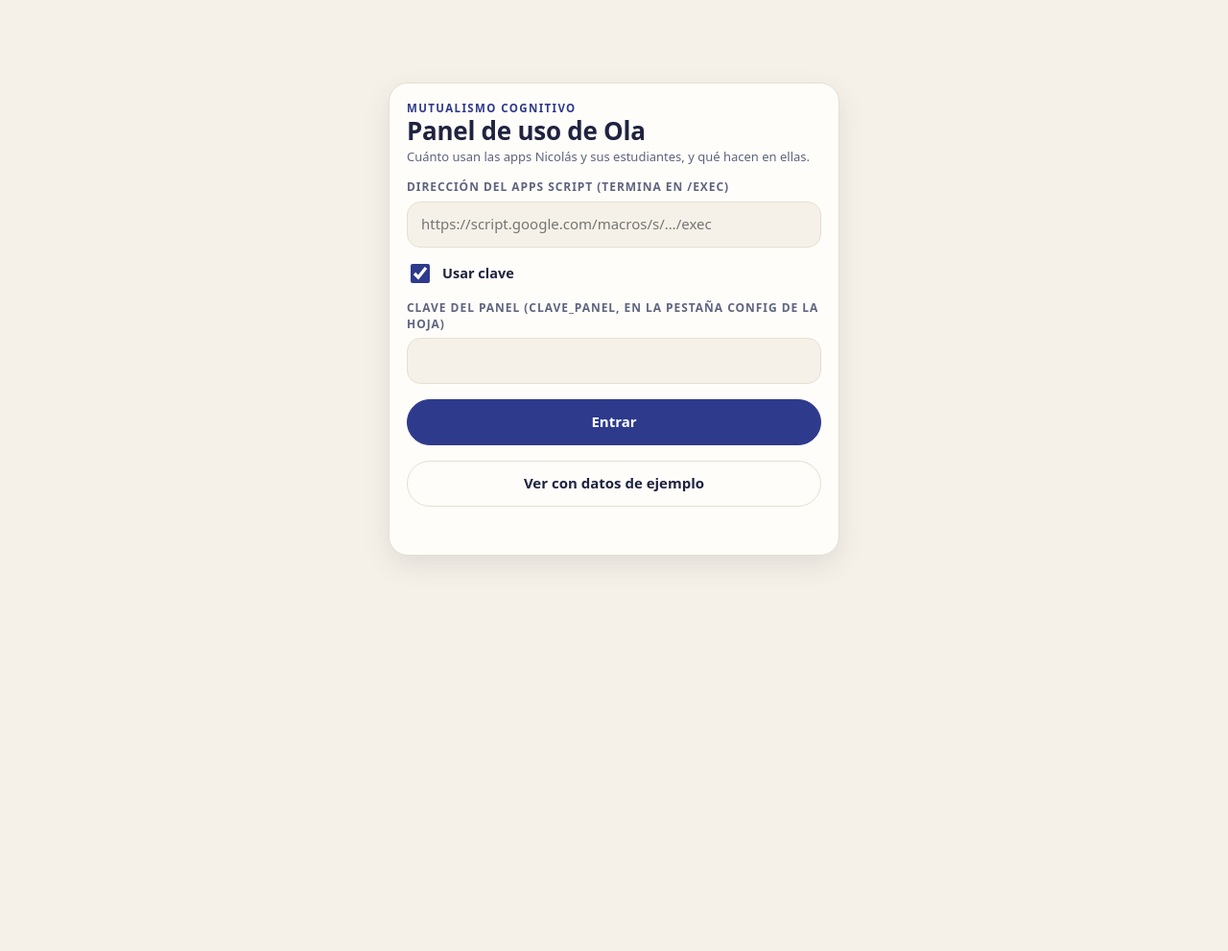
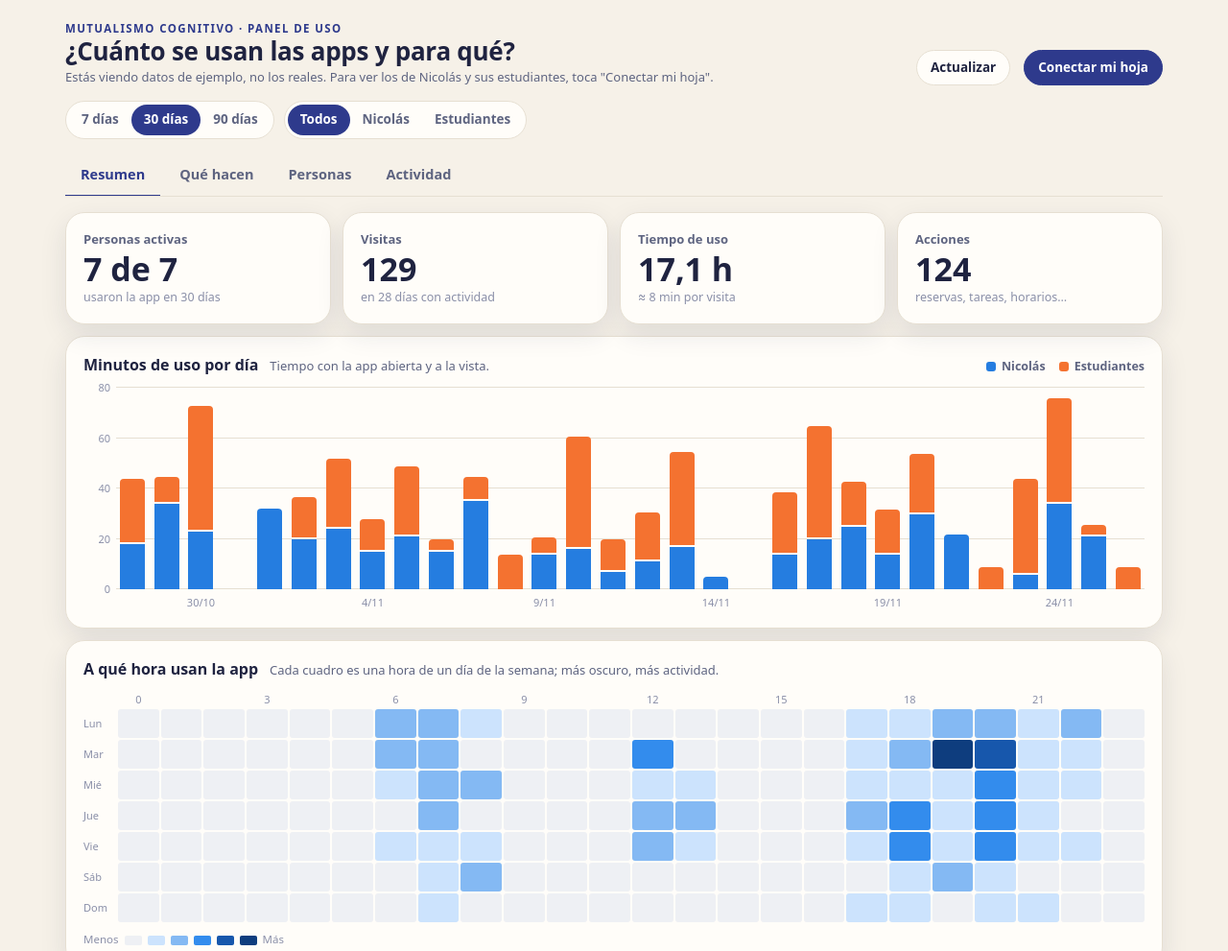
Before and after one commit to consumeciencia/ola-panel, a plain HTML site: page index.html in a window 1280 px wide. Shown: the top 991 px of the page at 96% size. Before the commit the page ends 800 px from the top, so only its background shows below. Drawn offline with Linux system fonts and the light colour scheme.

Commit message:
Add files via upload

```diff
--- a/index.html
+++ b/index.html
@@ -363,7 +363,9 @@ function pintar() {
   document.querySelectorAll('#rango button').forEach((b) => b.setAttribute('aria-pressed', String(Number(b.dataset.v) === F.dias)));
   document.querySelectorAll('#quien button').forEach((b) => b.setAttribute('aria-pressed', String(!F.persona && b.dataset.v === F.quien)));
   $('chip').classList.toggle('on', !!F.persona); $('chipNombre').textContent = F.persona ? (per[F.persona]?.nombre || F.persona) : '';
-  $('estado').textContent = DATOS.ejemplo ? 'Datos de ejemplo: así se verá cuando las apps estén conectadas a tu hoja.' : `Actualizado ${cuando(DATOS.ahora)} · ${num(DATOS.uso.length)} registros en los últimos 120 días.`;
+  $('salir').textContent = DATOS.ejemplo ? 'Conectar mi hoja' : 'Salir';
+  $('salir').classList.toggle('lleno', !!DATOS.ejemplo);
+  $('estado').textContent = DATOS.ejemplo ? 'Estás viendo datos de ejemplo, no los reales. Para ver los de Nicolás y sus estudiantes, toca "Conectar mi hoja".' : `Actualizado ${cuando(DATOS.ahora)} · ${num(DATOS.uso.length)} registros en los últimos 120 días.`;
 
   // fichas
   const activos = new Set(uso.map((u) => u[1])), deQuien = DATOS.personas.filter((p) => (F.persona ? p.id === F.persona : F.quien === 'todos' || p.rol === F.quien));
@@ -457,8 +459,7 @@ document.addEventListener('pointerleave', () => { tip.style.opacity = 0; });
 (() => {
   const g = JSON.parse(guardar.get('ola-panel') || 'null');
   if (g?.url) { $('url').value = g.url; $('conClave').checked = g.clave != null; verClave(); entrar(g.url, g.clave, true); }
-  else if (/[?#&]demo/.test(location.href)) { DATOS = ejemplo(); mostrar(); }
-  else $('puerta').hidden = false;
+  else { DATOS = ejemplo(); mostrar(); } // sin conexión guardada se abre de una vez con datos de ejemplo
 })();
 </script>
 </body>
```
